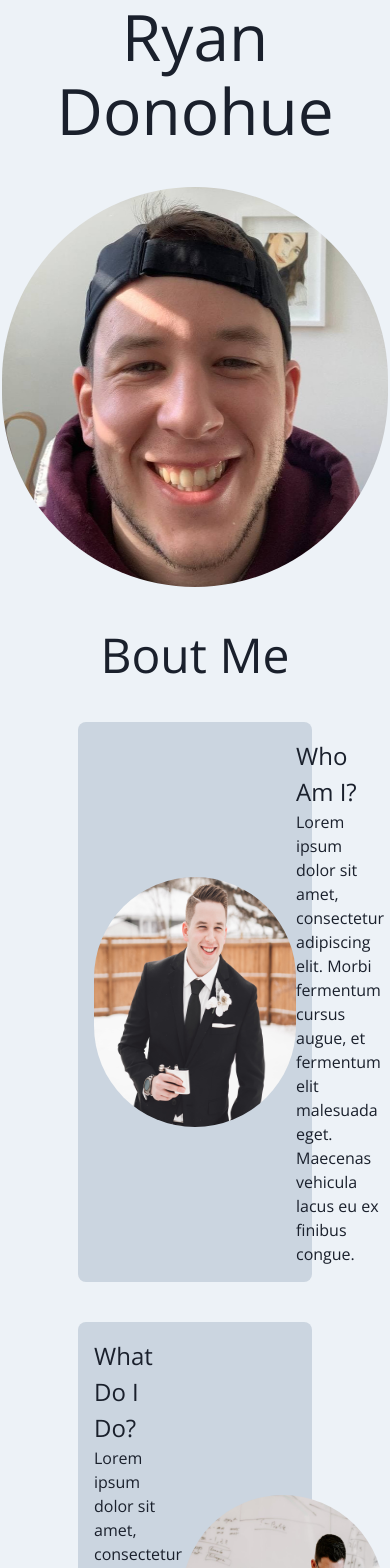
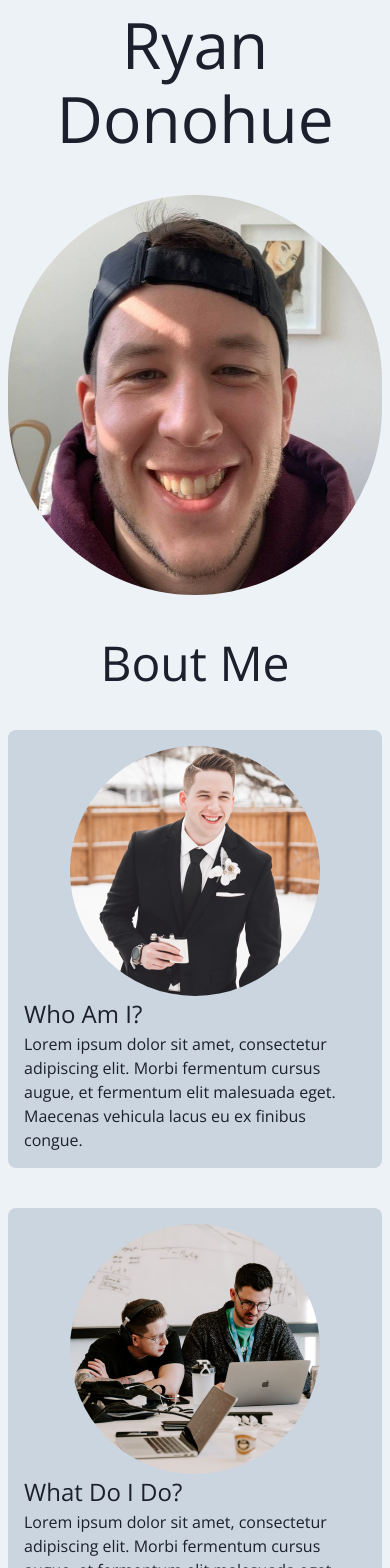
Before and after one commit to ryan4664/rdonohue-refresh, a Next.js app: page / in a window 390 px wide. Shown: the top 1568 px of the page. Built offline with nearby package versions, Linux system fonts and the light colour scheme; a web font is replaced by a local one.

Commit message:
mobile styles

```diff
--- a/pages/components/ContactForm.tsx
+++ b/pages/components/ContactForm.tsx
@@ -9,11 +9,11 @@ const ContactForm = ({}: IProps) => {
       direction="column"
       align="center"
       justify="space-around"
-      width="50vw"
-      padding="4"
+      width={["100%", "80vw", "90vw", "50vw"]}
+      padding={[0, 0, 0, 4]}
       borderRadius="lg"
     >
-      <Stack spacing={3} width="50%">
+      <Stack spacing={3} width={["100%", "100%", "100%", "50%"]}>
         <Input placeholder="Your Name" background="whiteAlpha.800" />
         <Input placeholder="Your Email" background="whiteAlpha.800" />
         <Textarea
--- a/pages/components/InfoBox.tsx
+++ b/pages/components/InfoBox.tsx
@@ -10,10 +10,10 @@ interface IProps {
 const InfoBox = ({ title, body, imagePath, reverse = false }: IProps) => {
   return (
     <Flex
-      direction={reverse ? "row-reverse" : "row"}
       align="center"
+      flexDirection={["column", reverse ? "row-reverse" : "row"]}
       justify="space-around"
-      width="60vw"
+      width={["100%", "80vw", "90vw", "60vw"]}
       background="gray.300"
       padding="4"
       borderRadius="lg"
@@ -24,7 +24,7 @@ const InfoBox = ({ title, body, imagePath, reverse = false }: IProps) => {
         boxSize="250px"
         alt="Ryan Donohue"
       />
-      <Flex direction="column" flex={1} maxW="50%">
+      <Flex direction="column" flex={1} maxW={["100%", "50%"]}>
         <Text fontSize="2xl">{title}</Text>
         <Text>{body}</Text>
       </Flex>
--- a/pages/index.tsx
+++ b/pages/index.tsx
@@ -12,6 +12,7 @@ export default function Home() {
       justify="center"
       align="center"
       background="gray.100"
+      padding={[2, 0]}
     >
       <Head>
         <title>Ryan Donohue - rdonohue.ca</title>
```
